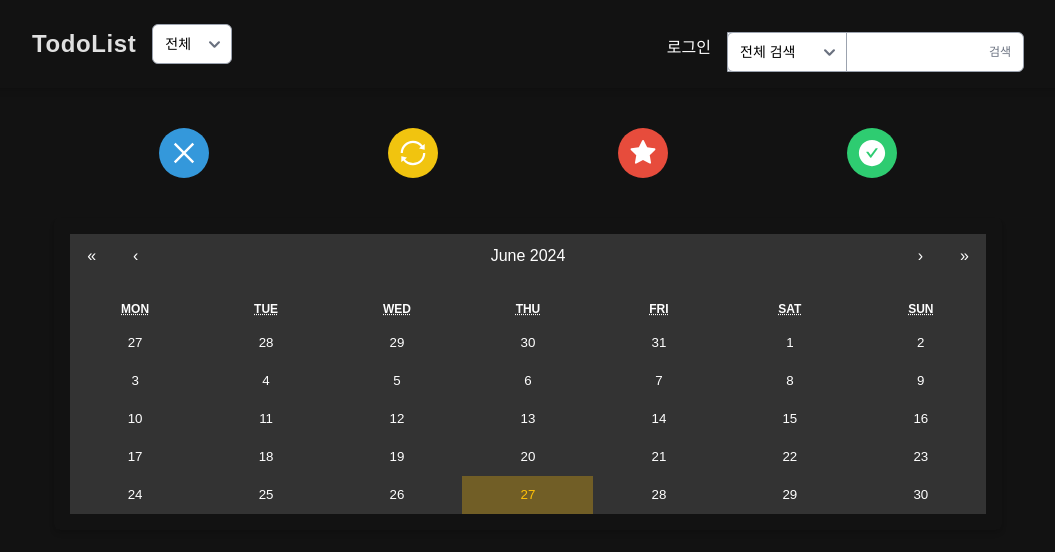
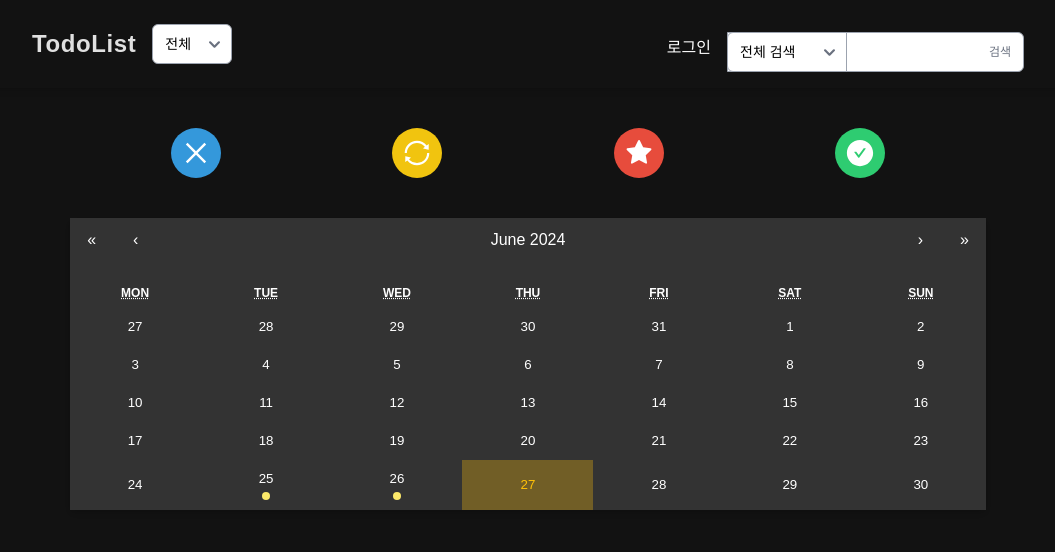
Before and after one commit to myqkq111/todo-project-frontend, a React (Vite) app: page / in a window 1280 px wide. Shown: the top 552 px of the page, without its empty margins (112-1167 px from the left). Built offline with nearby package versions, Linux system fonts and the light colour scheme.

Commit message:
달력 일정표시 방법 추가 / 리스트1에서 필터 적용(미완료, 주기적인, 중요, 완료) 표현

```diff
--- a/src/App.css
+++ b/src/App.css
@@ -100,3 +100,25 @@ body {
 .close-button {
   background-color: transparent;
 }
+
+@keyframes moveCat {
+  0% {
+    left: -10%;
+  }
+  50% {
+    left: 50%;
+  }
+  100% {
+    left: 110%;
+  }
+}
+
+.cat {
+  position: fixed;
+  top: 50%;
+  left: -100px; /* 화면 밖에서 시작 */
+  transform: translateY(-50%);
+  width: 200px;
+  display: none;
+  z-index: 1000; /* 고양이가 다른 요소 위에 표시되도록 z-index 추가 */
+}
--- a/src/App.jsx
+++ b/src/App.jsx
@@ -1,9 +1,10 @@
+import { useRef } from "react";
 import React, { useState, useEffect } from "react";
 import "react-calendar/dist/Calendar.css";
 import List1 from "./component/List_1";
 import List2 from "./component/List_2";
-import IconList from "./component/IconList"; // 경로 확인
-import "./App.css"; // 커스텀 스타일을 불러옵니다
+import IconList from "./component/IconList";
+import "./App.css";
 import Header from "./component/Header";
 import Middle from "./component/Middle";
 import Calen from "./component/Calen";
@@ -19,13 +20,51 @@ function App() {
   const [selectedDate, setSelectedDate] = useState(new Date());
   const [isLoggedIn, setIsLoggedIn] = useState(false);
   const [todos, setTodos] = useState([
-    { id: 1, event: "설거지하기", date: "2024-06-25" },
-    { id: 2, event: "빨래하기", date: "2024-06-25" },
-    { id: 3, event: "공부하기", date: "2024-06-25" },
+    {
+      id: 1,
+      event: "설거지하기",
+      date: "2024-06-25",
+      status: "미완료",
+      recurring: false,
+      important: false,
+    },
+    {
+      id: 2,
+      event: "빨래하기",
+      date: "2024-06-25",
+      status: "완료",
+      recurring: true,
+      important: false,
+    },
+    {
+      id: 3,
+      event: "공부하기",
+      date: "2024-06-25",
+      status: "미완료",
+      recurring: false,
+      important: true,
+    },
+    {
+      id: 4,
+      event: "운동하기",
+      date: "2024-06-26",
+      status: "완료",
+      recurring: false,
+      important: false,
+    },
+    {
+      id: 5,
+      event: "코딩하기",
+      date: "2024-06-26",
+      status: "미완료",
+      recurring: true,
+      important: true,
+    },
   ]);
   const navigate = useNavigate();
   const [list1Value, setList1Value] = useState([]);
   const [list1Name, setList1Name] = useState([]);
+  const catRef = useRef(null);
 
   useEffect(() => {
     setDropdownValue("전체");
@@ -34,6 +73,16 @@ function App() {
     setSelectedTodo(null);
     setSelectedDate(new Date());
   }, [isLoggedIn]);
+
+  const handleTodolistClick = () => {
+    const cat = catRef.current;
+    cat.style.display = "block";
+    cat.style.animation = "moveCat 5s linear";
+    setTimeout(() => {
+      cat.style.display = "none";
+      cat.style.animation = "none";
+    }, 5000);
+  };
 
   const handleDropdownChange = (event) => {
     setDropdownValue(event.target.value);
@@ -44,7 +93,7 @@ function App() {
   };
 
   const handleIconClick = (event) => {
-    setSelectedDate(new Date()); // 아이콘 클릭 시 선택된 날짜를 현재 날짜로 설정
+    setSelectedDate(new Date());
     setCurrentView("iconList");
     setList1Name(event);
     switch (event) {
@@ -117,14 +166,6 @@ function App() {
     navigate("/");
   };
 
-  // const handleSearch = (event) => {
-  //   const keyword = event.target.value.toLowerCase();
-  //   const filteredTodos = todos.filter((todo) =>
-  //     todo.event.toLowerCase().includes(keyword)
-  //   );
-  //   setTodos(filteredTodos);
-  // };
-
   return (
     <div className="App min-h-screen flex flex-col bg-dark text-dark transition-colors duration-300">
       <Header
@@ -134,12 +175,13 @@ function App() {
         handleSearchCategoryChange={handleSearchCategoryChange}
         handleLogout={handleLogout}
         isLoggedIn={isLoggedIn}
+        handleTodolistClick={handleTodolistClick} // 핸들러 추가
       />
       <div className="content flex flex-col gap-10 mt-20 mx-auto max-w-screen-lg p-4">
         {currentView === "calendar" && (
           <>
             <Middle handleIconClick={handleIconClick} />
-            <Calen handleDateClick={handleDateClick} />
+            <Calen handleDateClick={handleDateClick} todos={todos} />
           </>
         )}
         {currentView === "list1" && (
@@ -171,6 +213,7 @@ function App() {
           onClick={handleBackToCalendar}
         ></div>
       )}
+      <img ref={catRef} src="/cat.PNG" className="cat" alt="cat" />
     </div>
   );
 }
--- a/src/component/Calen.jsx
+++ b/src/component/Calen.jsx
@@ -1,13 +1,35 @@
+import React from "react";
 import Calendar from "react-calendar";
+import "react-calendar/dist/Calendar.css"; // 기본 스타일 유지
 
-function Calen({ handleDateClick }) {
+function Calen({ handleDateClick, todos }) {
+  const tileContent = ({ date, view }) => {
+    if (view === "month") {
+      const dateString = date.toISOString().split("T")[0];
+      const hasTodo = todos.some((todo) => todo.date === dateString);
+      if (hasTodo) {
+        return (
+          <div className="bg-yellow-200 rounded-full w-2 h-2 mx-auto mt-1"></div> // 파스텔 톤, 크기 조정 및 간격 추가
+        );
+      }
+    }
+    return null;
+  };
+
   return (
-    <div className="calendar-container relative mb-1 bg-dark text-dark shadow-md rounded-md p-4">
+    <div className="calendar-container relative mb-1 bg-white text-black shadow-md rounded-md ">
       <Calendar
-        // onChange={setValue}
-        // value={value}
-        className="dark-mode w-full border-none"
+        className="w-full border-none"
         onClickDay={handleDateClick}
+        tileContent={tileContent}
+        tileClassName={({ date, view }) => {
+          if (view === "month") {
+            const dateString = date.toISOString().split("T")[0];
+            const hasTodo = todos.some((todo) => todo.date === dateString);
+            return hasTodo ? "relative" : "";
+          }
+          return "";
+        }}
       />
     </div>
   );
--- a/src/component/Header.jsx
+++ b/src/component/Header.jsx
@@ -7,12 +7,18 @@ function Header({
   handleSearchCategoryChange,
   isLoggedIn,
   handleLogout,
+  handleTodolistClick,
 }) {
   return (
     <header className="App-header bg-dark text-dark w-full py-4 fixed top-0 left-0 z-50 shadow-md">
       <div className="max-w-screen-lg mx-auto flex justify-between items-center px-4">
         <div className="flex items-center gap-4">
-          <h1 className="text-2xl font-bold tracking-wide">TodoList</h1>
+          <h1
+            className="text-2xl font-bold tracking-wide"
+            onClick={handleTodolistClick}
+          >
+            TodoList
+          </h1>
           <select
             value={dropdownValue}
             onChange={handleDropdownChange}
--- a/src/component/List_1.jsx
+++ b/src/component/List_1.jsx
@@ -1,5 +1,5 @@
 import React, { useState } from "react";
-import { AiOutlinePlus } from "react-icons/ai";
+import { AiOutlinePlus, AiOutlineSync, AiFillStar } from "react-icons/ai"; // 주기적인 일과 중요한 일 아이콘 추가
 
 function List1({ date, onSelectTodo, todos, setTodos }) {
   const [newTodo, setNewTodo] = useState("");
@@ -20,6 +20,9 @@ function List1({ date, onSelectTodo, todos, setTodos }) {
         id: todos.length + 1,
         event: newTodo,
         date: selectedDateString,
+        status: "미완료", // 기본 상태를 미완료로 설정
+        recurring: false, // 기본 값으로 설정
+        important: false, // 기본 값으로 설정
       };
       setTodos([...todos, newTodoItem]);
       setNewTodo("");
@@ -54,7 +57,7 @@ function List1({ date, onSelectTodo, todos, setTodos }) {
             onChange={(e) => setNewTodo(e.target.value)}
             onKeyPress={handleKeyPress}
             placeholder="새 할일 입력"
-            className="w-full p-2 border rounded-md"
+            className="w-full p-2 border rounded-md text-black"
           />
         </div>
       )}
@@ -64,11 +67,28 @@ function List1({ date, onSelectTodo, todos, setTodos }) {
           .map((todo) => (
             <li
               key={todo.id}
-              className="flex justify-center w-full mb-2 p-2 border-b border-gray-300 cursor-pointer"
+              className={`flex justify-between w-full mb-2 p-2 border-b border-gray-300 cursor-pointer ${
+                todo.status === "미완료" ? "text-black" : "text-gray-500"
+              } font-bold`}
               onClick={() => onSelectTodo(todo)}
-              style={{ color: "black", fontWeight: "bold" }}
             >
               <span>{todo.event}</span>
+              <div className="flex items-center ml-2">
+                {todo.recurring &&
+                  (todo.status === "미완료" ? (
+                    <AiOutlineSync className="text-yellow-500 ml-1" />
+                  ) : (
+                    <AiOutlineSync className="text-gray-300 ml-1" />
+                  ))}{" "}
+                {/* 주기적인 일 아이콘 */}
+                {todo.important &&
+                  (todo.status === "미완료" ? (
+                    <AiFillStar className="text-red-500 ml-1" />
+                  ) : (
+                    <AiFillStar className="text-gray-300 ml-1" />
+                  ))}{" "}
+                {/* 중요한 일 아이콘 */}
+              </div>
             </li>
           ))}
       </ul>
--- a/src/component/List_2.jsx
+++ b/src/component/List_2.jsx
@@ -106,9 +106,9 @@ function List2({ todo, onBack }) {
           )}
         </button>
       </div>
-      <div className="flex justify-between mb-5">
+      <div className="flex justify-between mb-5 text-2xl font-bold">
         <span>
-          D-
+          D{" "}
           {Math.ceil((new Date(newDate) - new Date()) / (1000 * 60 * 60 * 24))}
         </span>
         <input
@@ -118,6 +118,7 @@ function List2({ todo, onBack }) {
           className="border border-gray-300 rounded"
         />
       </div>
+      <div className="space-y-6">
         <div className="flex items-center mb-5">
           <input
             type="checkbox"
@@ -128,9 +129,9 @@ function List2({ todo, onBack }) {
           <span>주기적인 일</span>
         </div>
         {isRecurring && (
-        <div className="mb-5">
+          <div className="space-y-4">
             <div className="mb-2">
-            <span>날짜: </span>
+              <span>날짜 : </span>
               <input
                 type="date"
                 value={recurringDate}
@@ -139,7 +140,7 @@ function List2({ todo, onBack }) {
               />
             </div>
             <div>
-            <span>반복 기간: </span>
+              <span>반복 기간 : </span>
               <input
                 type="number"
                 value={recurringPeriod}
@@ -149,17 +150,22 @@ function List2({ todo, onBack }) {
             </div>
             <div className="mt-2">
               <span>
-              예정일: {calculateNextDate(recurringDate, recurringPeriod)}
+                예정일 :{" "}
+                {calculateNextDate(recurringDate, recurringPeriod)
+                  .split("-")
+                  .join(" - ")}
               </span>
             </div>
           </div>
         )}
+
         <textarea
           value={memo}
           onChange={(e) => setMemo(e.target.value)}
           placeholder="메모"
           className="w-full p-2 text-sm border border-gray-300 rounded"
         />
+      </div>
       <div className="flex justify-between mt-5">
         <button
           onClick={handleDelete}
```
Also changed, not shown: public/cat.PNG (added). Lines whose indentation alone changed are shown as unchanged.
